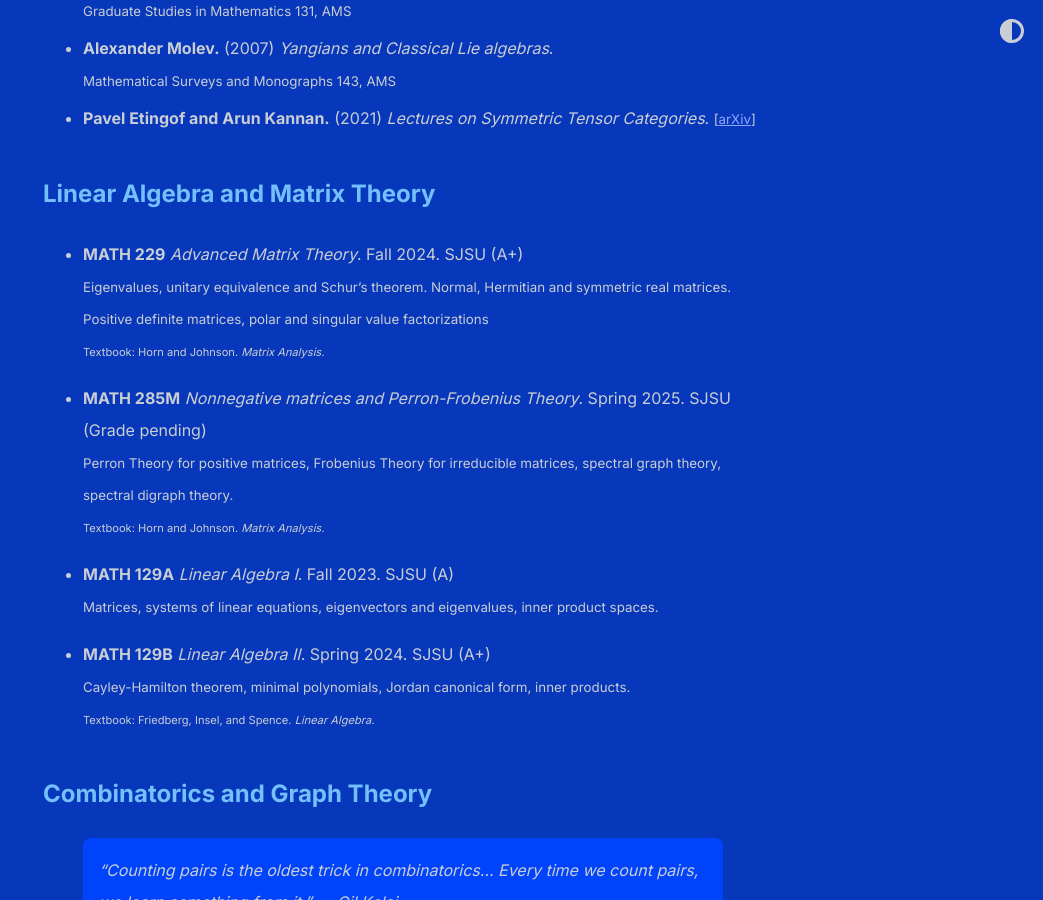
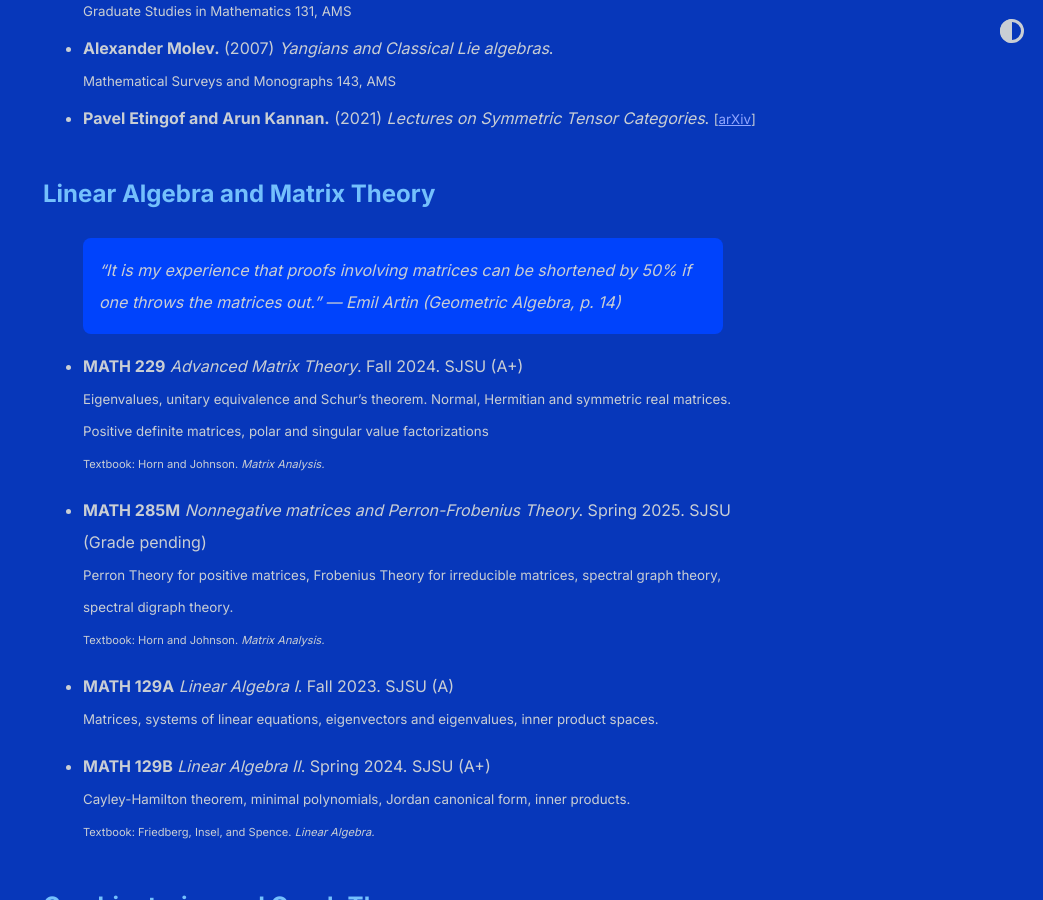
Before and after one commit to shihankanungo/shihankanungo.github.io, a Jekyll site: the page built from courses.md, in a window 1280 px wide and 900 px high, scrolled down 3442 px. Shown: the whole window, without its empty margins (237-1280 px from the left). Built offline with Jekyll 4.4.1, drawn with Linux system fonts in a browser that asks for light colours.

Commit message:
Update courses.md

```diff
--- a/courses.md
+++ b/courses.md
@@ -102,6 +102,8 @@ I haven't taken a formal course in representation theory, but I gained substanti
 
 ## Linear Algebra and Matrix Theory
 
+> "It is my experience that proofs involving matrices can be shortened by 50% if one throws the matrices out." --- Emil Artin (Geometric Algebra, p. 14)
+
 - **MATH 229** *Advanced Matrix Theory*. Fall 2024. SJSU (A+)<br>
   <small>Eigenvalues, unitary equivalence and Schur’s theorem. Normal, Hermitian and symmetric real matrices. Positive definite matrices, polar and singular value factorizations</small> <br>
   <small><small>Textbook: Horn and Johnson. <i>Matrix Analysis.</i></small></small>
```
